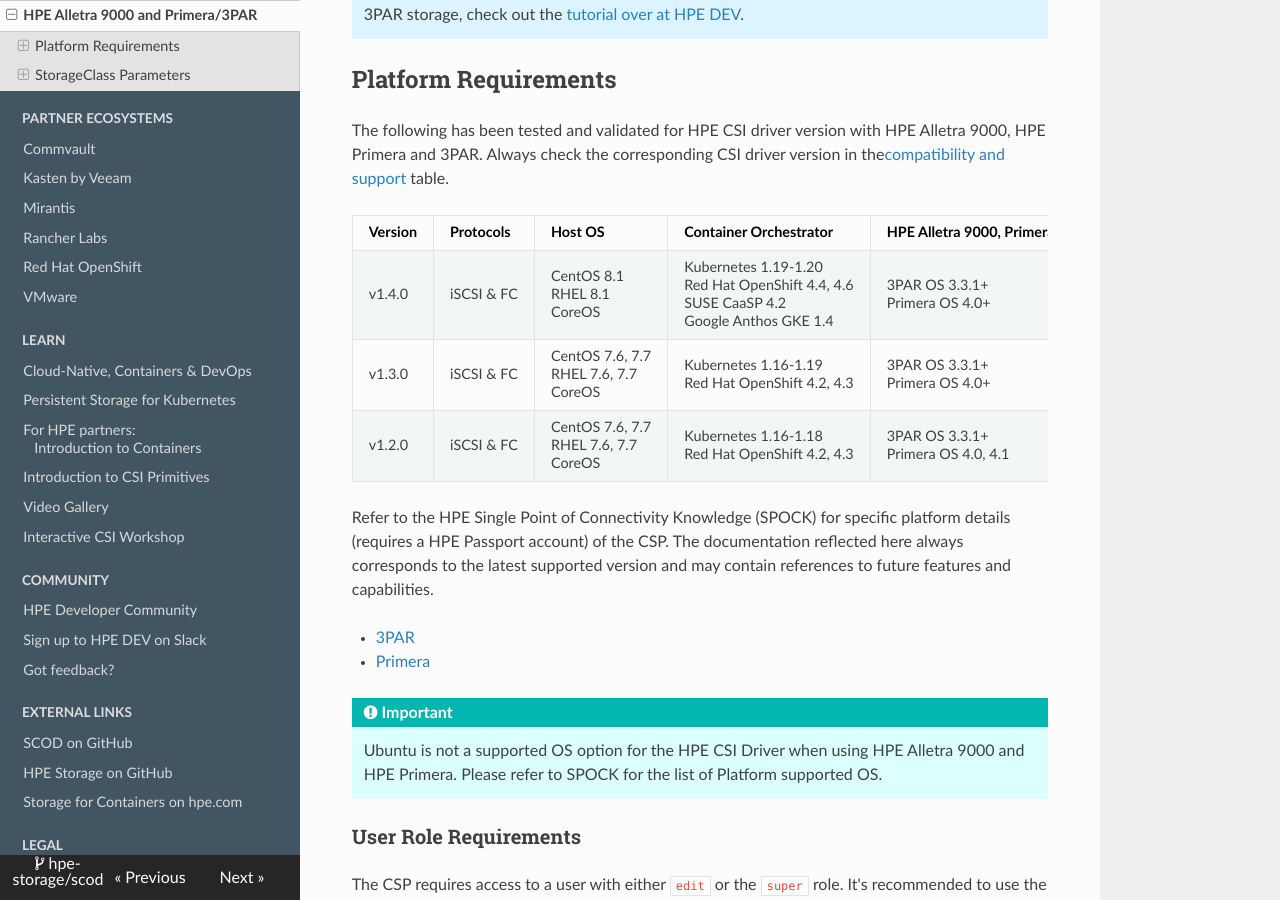
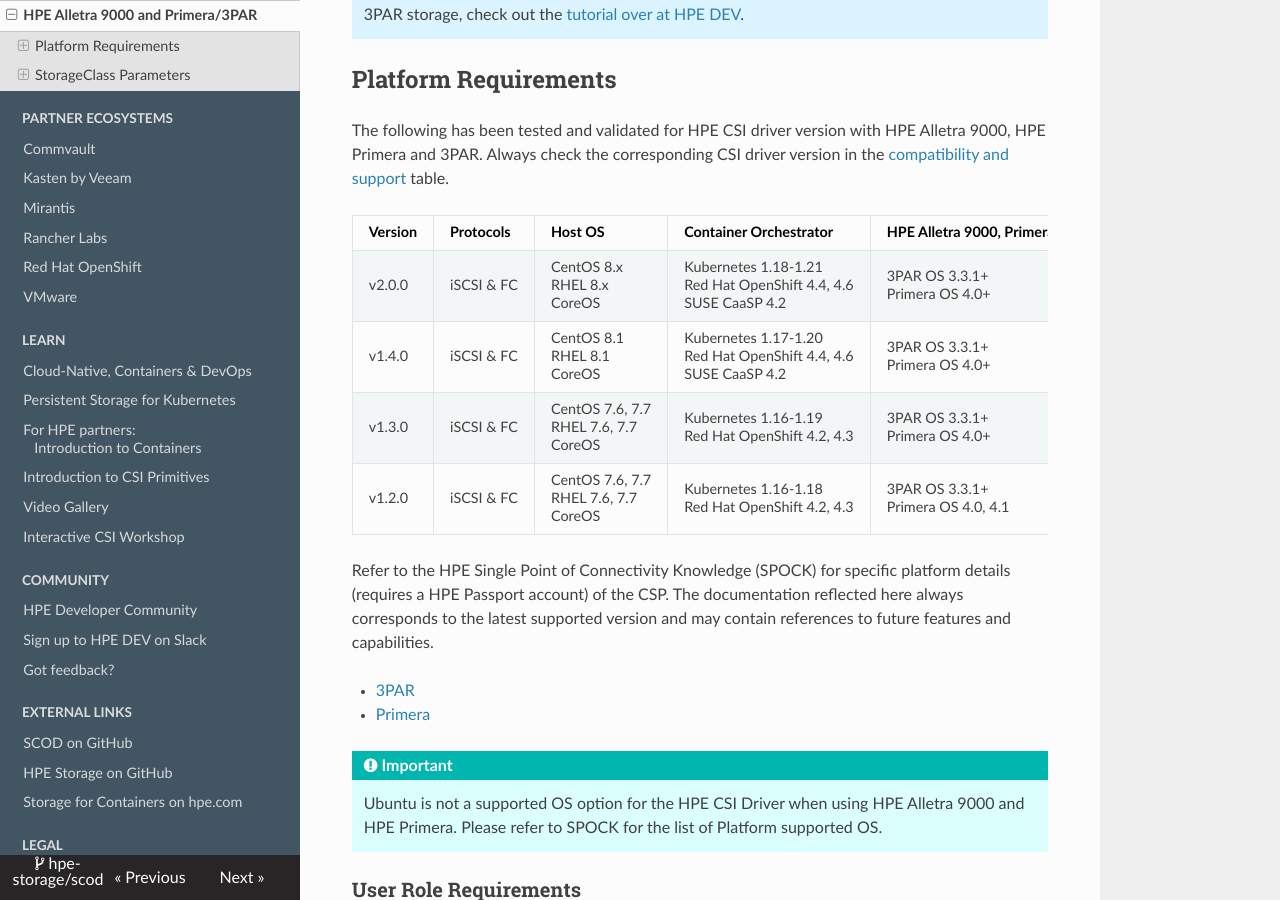
Before and after one commit to hpe-storage/scod, an MkDocs documentation site: the page built from docs/container_storage_provider/hpe_alletra_9000/index.md, in a window 1280 px wide and 900 px high, scrolled down 822 px. Built offline with MkDocs 1.6.1, drawn with Linux system fonts in a browser that asks for light colours; nearby versions of some CDN libraries.

Commit message:
additional updates alletra 9000
Signed-off-by: Chris Snell <snell.chris@gmail.com>

```diff
--- a/docs/container_storage_provider/hpe_alletra_9000/index.md
+++ b/docs/container_storage_provider/hpe_alletra_9000/index.md
@@ -9,11 +9,12 @@
 
 ## Platform Requirements
 
-The following has been tested and validated for HPE CSI driver version with HPE Alletra 9000, HPE Primera and 3PAR. Always check the corresponding CSI driver version in the[compatibility and support](../../csi_driver/index.md#compatibility_and_support) table.
+The following has been tested and validated for HPE CSI driver version with HPE Alletra 9000, HPE Primera and 3PAR. Always check the corresponding CSI driver version in the [compatibility and support](../../csi_driver/index.md#compatibility_and_support) table.
 
 | Version | Protocols | Host OS | Container Orchestrator | HPE Alletra 9000, Primera and 3PAR OS |
 | ------ | ------------------- |-------- | --------- | ------------------- |
-| v1.4.0 | iSCSI & FC | CentOS 8.1 <br /> RHEL 8.1 <br /> CoreOS | Kubernetes 1.19-1.20 <br /> Red Hat OpenShift 4.4, 4.6 <br /> SUSE CaaSP 4.2 <br /> Google Anthos GKE 1.4| 3PAR OS 3.3.1+ <br /> Primera OS 4.0+ |
+| v2.0.0 | iSCSI & FC | CentOS 8.x <br /> RHEL 8.x <br /> CoreOS | Kubernetes 1.18-1.21 <br /> Red Hat OpenShift 4.4, 4.6 <br /> SUSE CaaSP 4.2 | 3PAR OS 3.3.1+ <br /> Primera OS 4.0+ |
+| v1.4.0 | iSCSI & FC | CentOS 8.1 <br /> RHEL 8.1 <br /> CoreOS | Kubernetes 1.17-1.20 <br /> Red Hat OpenShift 4.4, 4.6 <br /> SUSE CaaSP 4.2 | 3PAR OS 3.3.1+ <br /> Primera OS 4.0+ |
 | v1.3.0 | iSCSI & FC | CentOS 7.6, 7.7 <br /> RHEL 7.6, 7.7 <br /> CoreOS | Kubernetes 1.16-1.19 <br /> Red Hat OpenShift 4.2, 4.3 | 3PAR OS 3.3.1+ <br /> Primera OS 4.0+ |
 | v1.2.0 | iSCSI & FC | CentOS 7.6, 7.7 <br /> RHEL 7.6, 7.7 <br /> CoreOS | Kubernetes 1.16-1.18 <br /> Red Hat OpenShift 4.2, 4.3 | 3PAR OS 3.3.1+ <br /> Primera OS 4.0, 4.1 |
 
```
